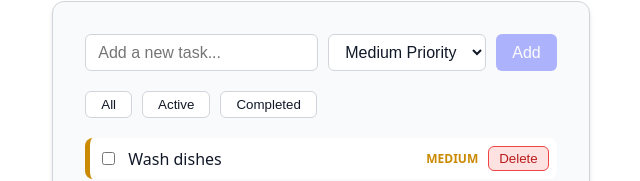
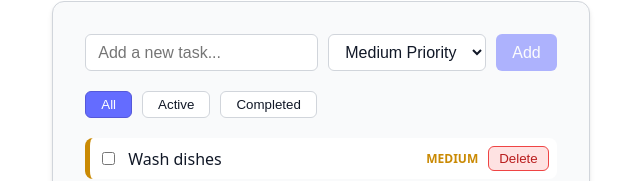
Before and after one commit to bbtechpro/Lab-10.3--Context-API, a React (Vite) app: page / in a window 1280 px wide. Shown: the part 105-286 px from the top of the page, without its empty margins (319-959 px from the left). Built offline with nearby package versions, Linux system fonts and the light colour scheme.

Commit message:
TaskFilter.tsx: Consumes filter and setFilter from useTodos().

```diff
--- a/src/components/TaskFilter/TaskFilter.tsx
+++ b/src/components/TaskFilter/TaskFilter.tsx
@@ -1,7 +1,9 @@
-import type { TaskFilterProps, FilterStatus } from '../../types/index';
+import type { FilterStatus } from '../../types/index';
+import { useTodos } from '../../context/TodoContext';
 import styles from './TaskFilter.module.css';
 
-const TaskFilter = ({ currentFilter, onFilterChange }: TaskFilterProps) => {
+const TaskFilter = () => {
+  const { filter: currentFilter, setFilter } = useTodos();
   const filters: FilterStatus[] = ['all', 'active', 'completed'];
 
   return (
@@ -9,7 +11,7 @@ const TaskFilter = ({ currentFilter, onFilterChange }: TaskFilterProps) => {
       {filters.map((filter) => (
         <button
           key={filter}
-          onClick={() => onFilterChange(filter)}
+          onClick={() => setFilter(filter)}
           className={`${styles.filterButton} ${
             currentFilter === filter ? styles.filterButtonActive : ''
           }`}
```
